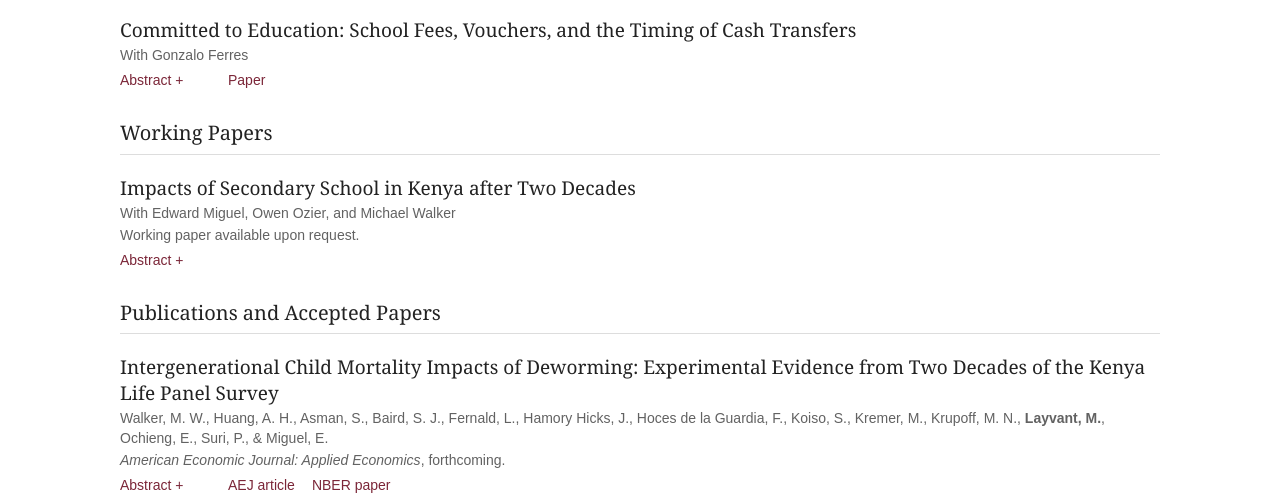
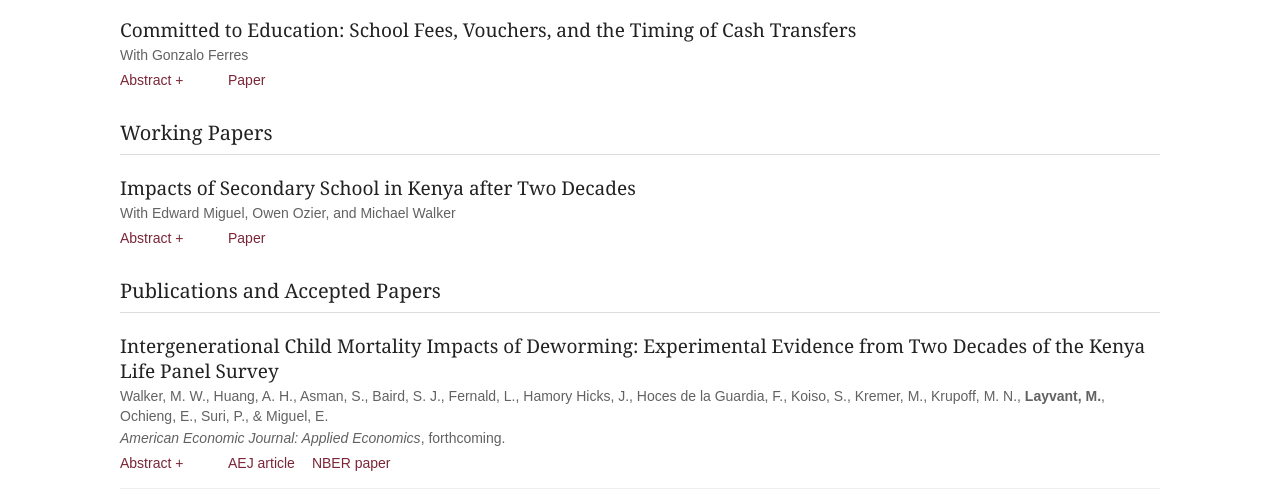
Before and after one commit to mlayvant/mlayvant.github.io, a plain HTML site: page index.html in a window 1280 px wide. Shown: the part 592-1092 px from the top of the page. Drawn offline with Linux system fonts and the light colour scheme.

Commit message:
Update paper actions and abstract in index.html
Added links to paper and updated abstract section.

```diff
--- a/index.html
+++ b/index.html
@@ -347,12 +347,13 @@
             With Edward Miguel, Owen Ozier, and Michael Walker
           </p>
 
-          <p class="paper-status">
-            Working paper available upon request.
+        <div class="paper-actions">
+          <p class="paper-links">
+            <a href="kcpe_latest.html" target="_blank" rel="noopener noreferrer">Paper</a>
           </p>
-          <div class="paper-actions">
           <details class="abstract">
             <summary>Abstract</summary>
+
             <p>
               This paper studies the long-run effects of access to secondary school in Kenya -- where admission depended on a cutoff score on a national exam -- using a regression discontinuity design and a panel dataset that follows individuals for nearly two decades after the exam. Scoring above the cutoff raises secondary school completion by 18 percentage points, with similar increases for women and men. Greater access to secondary schooling leads to substantial improvements in cognition, with gains of 0.2–0.3 standard deviations into midlife. Realized fertility also declines substantially and persistently among men (by about 0.8 children on average) but, perhaps surprisingly, not for women. There is suggestive evidence that benefits may extend to the next generation, as the children of female respondents who scored above the exam cutoff perform better on tests of academic skills.
             </p>
```
